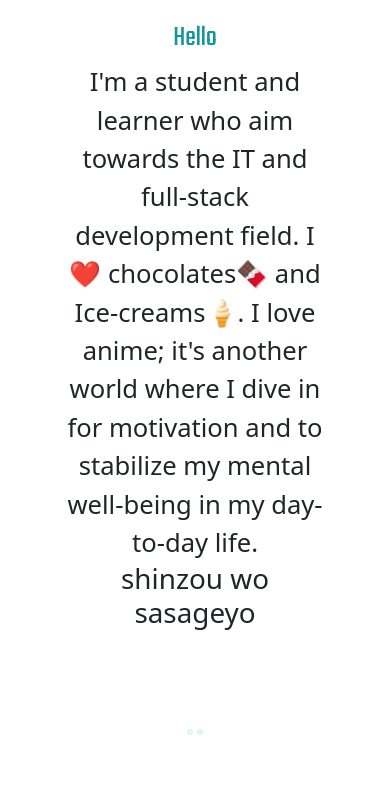
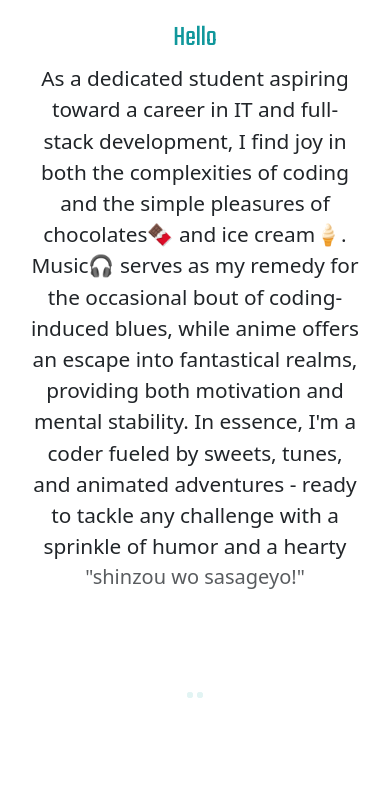
Before and after one commit to gowtham2k2/simply-me, a plain HTML site: page index.html in a window 390 px wide. Shown: the part 997-1784 px from the top of the page. Drawn offline with nearby package versions, Linux system fonts and the light colour scheme.

Commit message:
fix: text Grammar fix

```diff
--- a/index.html
+++ b/index.html
@@ -40,10 +40,12 @@
         <div class="container text-center">
             <img class="profile-img" src="./assets/images/yoriichi.jpg" alt="profile-picture">
             <h2 class="mt-4">Hello</h2>
-            <p class="intro">I'm a student and learner who aim towards the IT and full-stack development field. I ❤️
-                chocolates🍫 and Ice-creams🍦. I love anime; it's another world where I dive in for motivation and to
-                stabilize my mental well-being in my day-to-day life. <span class="d-block h1">shinzou wo
-                    sasageyo</span></p>
+            <p class="intro">As a dedicated student aspiring toward a career in IT and full-stack development, I find
+                joy in both the complexities of coding and the simple pleasures of chocolates🍫 and ice cream🍦. Music🎧
+                serves as my remedy for the occasional bout of coding-induced blues, while anime offers an escape into
+                fantastical realms, providing both motivation and mental stability. In essence, I'm a coder fueled by
+                sweets, tunes, and animated adventures - ready to tackle any challenge with a sprinkle of humor and a
+                hearty <span class="d-block text-muted lead">"shinzou wo sasageyo!"</span></p>
         </div>
     </section>
     <hr>
@@ -85,7 +87,8 @@
     <section id="contact" class="text-center">
         <div class="contact-container">
             <h2> Wanna know more about me?</h2>
-            <h4 class="mb-3 text-body-secondary">if You want to know more about my Technical & educational value</h4>
+            <h4 class="mb-3 text-body-secondary">if You want to know more about my educational & technical achievements
+            </h4>
             <a class="resume-btn" href="https://gowtham2k2.github.io/My-Resume/" target="_blank">click me</a>
         </div>
     </section>
--- a/style.css
+++ b/style.css
@@ -267,8 +267,8 @@ hr {
 
     /* about section */
     .intro {
-        width: 70%;
-        font-size: 1.6rem;
+        width: 90%;
+        font-size: 1.3rem;
     }
 
     /* contact section */
```
